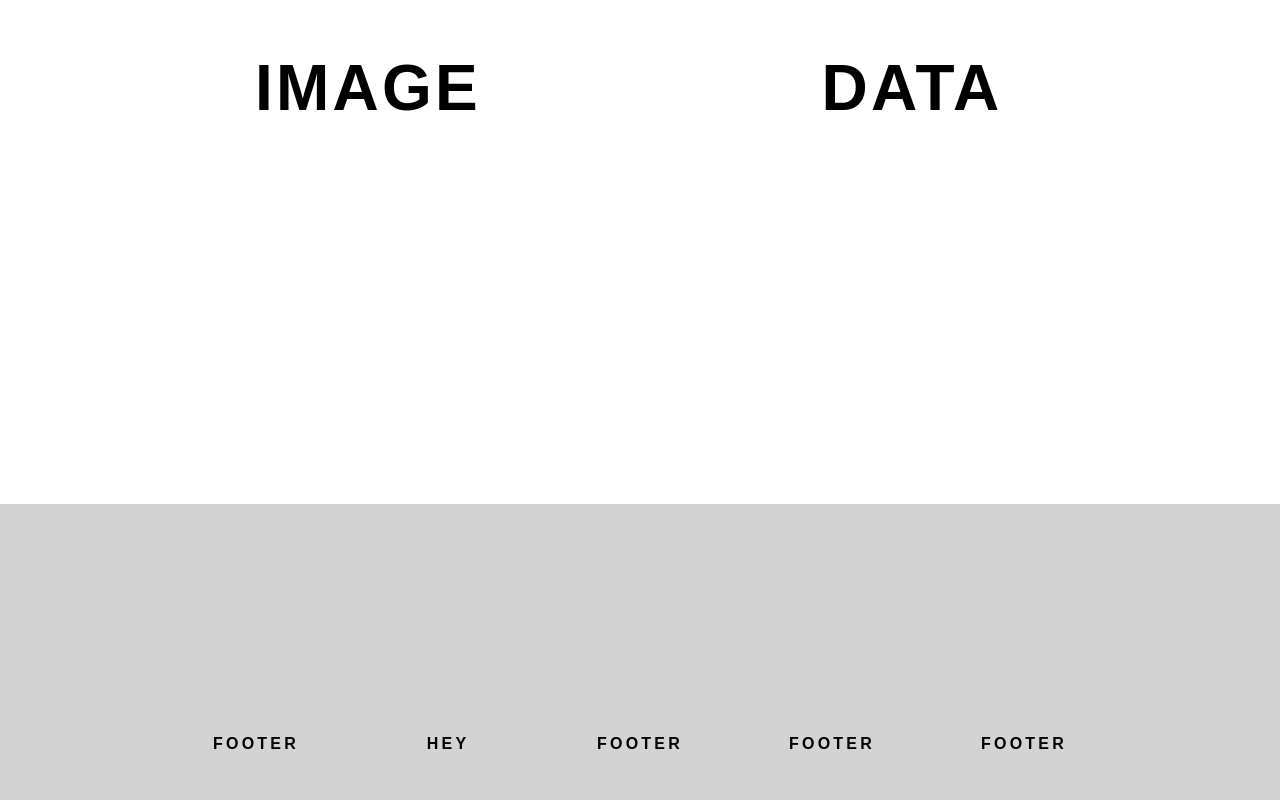
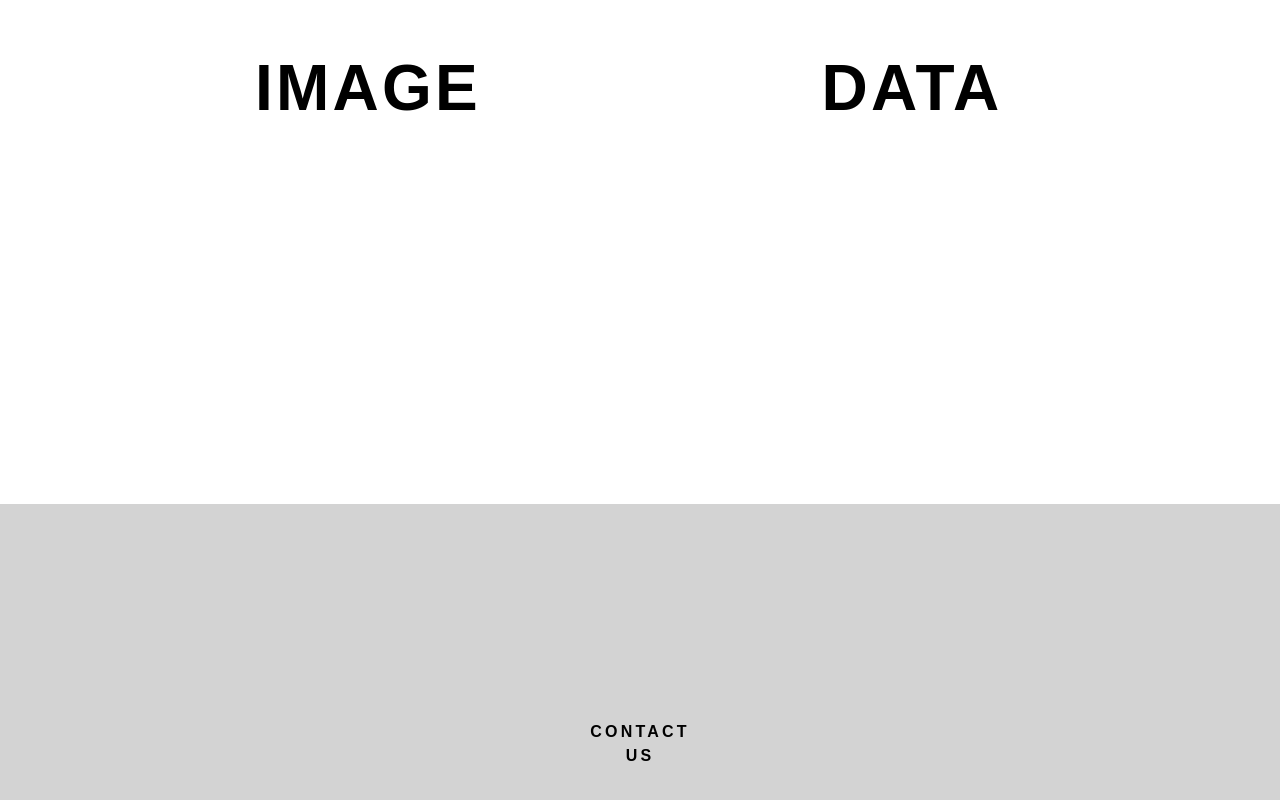
Before and after one commit to Kanishkrawatt/HackProject, a Next.js app: page /about in a window 1280 px wide. Shown: the part 1744-2544 px from the top of the page. Built offline with nearby package versions, Linux system fonts and the light colour scheme; a web font is replaced by a local one.

Commit message:
minor modification

```diff
--- a/Components/Footer/index.js
+++ b/Components/Footer/index.js
@@ -50,32 +50,29 @@ function Footer() {
   return (
     <FooterDiv>
       <FooterDataDiv main={true}>
-        <FooterData>Footer</FooterData>
-        <FooterData>Hey</FooterData>
+        <FooterData>Contact Us</FooterData>
+        {/* <FooterData>Hey</FooterData>
         <FooterData>Footer</FooterData>
         <FooterData>Footer</FooterData>
-        <FooterData>Footer</FooterData>
+        <FooterData>Footer</FooterData> */}
       </FooterDataDiv>
       <FooterDataDiv main={false}>
-        <FooterData style={{ fontSize: "1rem" }}>Footer</FooterData>
-        <FooterData style={{ fontSize: "1rem" }}>Footer</FooterData>
-        <FooterData style={{ fontSize: "1rem" }}>Footer</FooterData>
-        <FooterData style={{ fontSize: "1rem" }}>Footer</FooterData>
-        <FooterData style={{ fontSize: "1rem" }}>Footer</FooterData>
+        <FooterData style={{ fontSize: "1rem" }}>Kanishk</FooterData>
+        <FooterData style={{ fontSize: "1rem" }}>xyz.com</FooterData>
+        <FooterData style={{ fontSize: "1rem" }}>IG</FooterData>
+        <FooterData style={{ fontSize: "1rem" }}>Github</FooterData>
       </FooterDataDiv>
       <FooterDataDiv main={false}>
-        <FooterData style={{ fontSize: "1rem" }}>Footer</FooterData>
-        <FooterData style={{ fontSize: "1rem" }}>Footer</FooterData>
-        <FooterData style={{ fontSize: "1rem" }}>Footer</FooterData>
-        <FooterData style={{ fontSize: "1rem" }}>Footer</FooterData>
-        <FooterData style={{ fontSize: "1rem" }}>Footer</FooterData>
+        <FooterData style={{ fontSize: "1rem" }}>Pratham</FooterData>
+        <FooterData style={{ fontSize: "1rem" }}>abc.com</FooterData>
+        <FooterData style={{ fontSize: "1rem" }}>IG</FooterData>
+        <FooterData style={{ fontSize: "1rem" }}>Github</FooterData>
       </FooterDataDiv>
       <FooterDataDiv main={false}>
-        <FooterData style={{ fontSize: "1rem" }}>Footer</FooterData>
-        <FooterData style={{ fontSize: "1rem" }}>Footer</FooterData>
-        <FooterData style={{ fontSize: "1rem" }}>Footer</FooterData>
-        <FooterData style={{ fontSize: "1rem" }}>Footer</FooterData>
-        <FooterData style={{ fontSize: "1rem" }}>Footer</FooterData>
+        <FooterData style={{ fontSize: "1rem" }}>Rhythm</FooterData>
+        <FooterData style={{ fontSize: "1rem" }}>lmn.com</FooterData>
+        <FooterData style={{ fontSize: "1rem" }}>IG</FooterData>
+        <FooterData style={{ fontSize: "1rem" }}>Github</FooterData>
       </FooterDataDiv>
     </FooterDiv>
   );
--- a/pages/ChoseOption/index.js
+++ b/pages/ChoseOption/index.js
@@ -7,8 +7,8 @@ function ChoseOption() {
   return (<HomePage>
   <Banner style={{height:"10vh"}}>Find</Banner>
   <BannerDiv>
-    <Link href="/RoomsPage"><Banner style={{backgroundColor:"lightgrey",color:"black"}}>PG </Banner></Link>
-    <Link href="/RoomiesPage"><Banner style={{backgroundColor:"lightgrey",color:"Black"}}>Roommate</Banner></Link>
+    <Link href="/RoomsPage"><Banner style={{backgroundColor:"#FFF5E4",color:"black"}}>PG </Banner></Link>
+    <Link href="/RoomiesPage"><Banner style={{backgroundColor:"#FFF5E4",color:"Black"}}>Roommate</Banner></Link>
     </BannerDiv>
   </HomePage>
   )
--- a/pages/create/index.js
+++ b/pages/create/index.js
@@ -1,6 +1,7 @@
 import React, { useState } from "react";
 import axios from "axios";
 import styled from "styled-components";
+import Autherntication from "../../Components/Authentication";
 
 export const CreateDiv = styled.div`
   display: flex;
@@ -120,7 +121,8 @@ function Admin() {
     });
   }
 
-  return (
+  return (<>
+    <Autherntication />
     <CreateDiv>
       <form onSubmit={submitfunc}>
         <InputDiv style={{ flexDirection: "row" }}>
@@ -191,6 +193,7 @@ function Admin() {
         <CreateButton type="submit" style={{fontWeight:"bold"}}>Submit</CreateButton>
       </form>
     </CreateDiv>
+    </>
   );
 }
 
```
